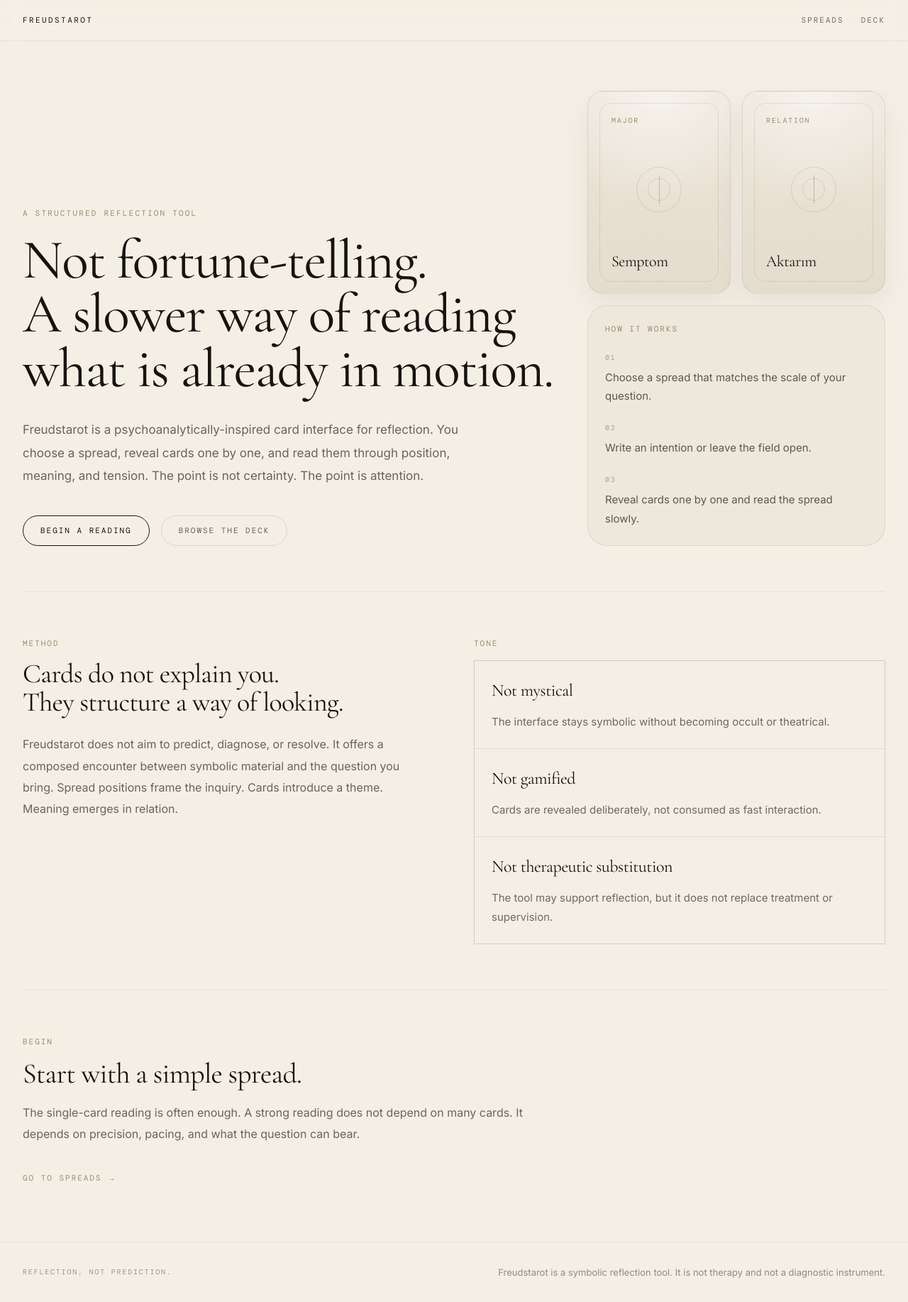
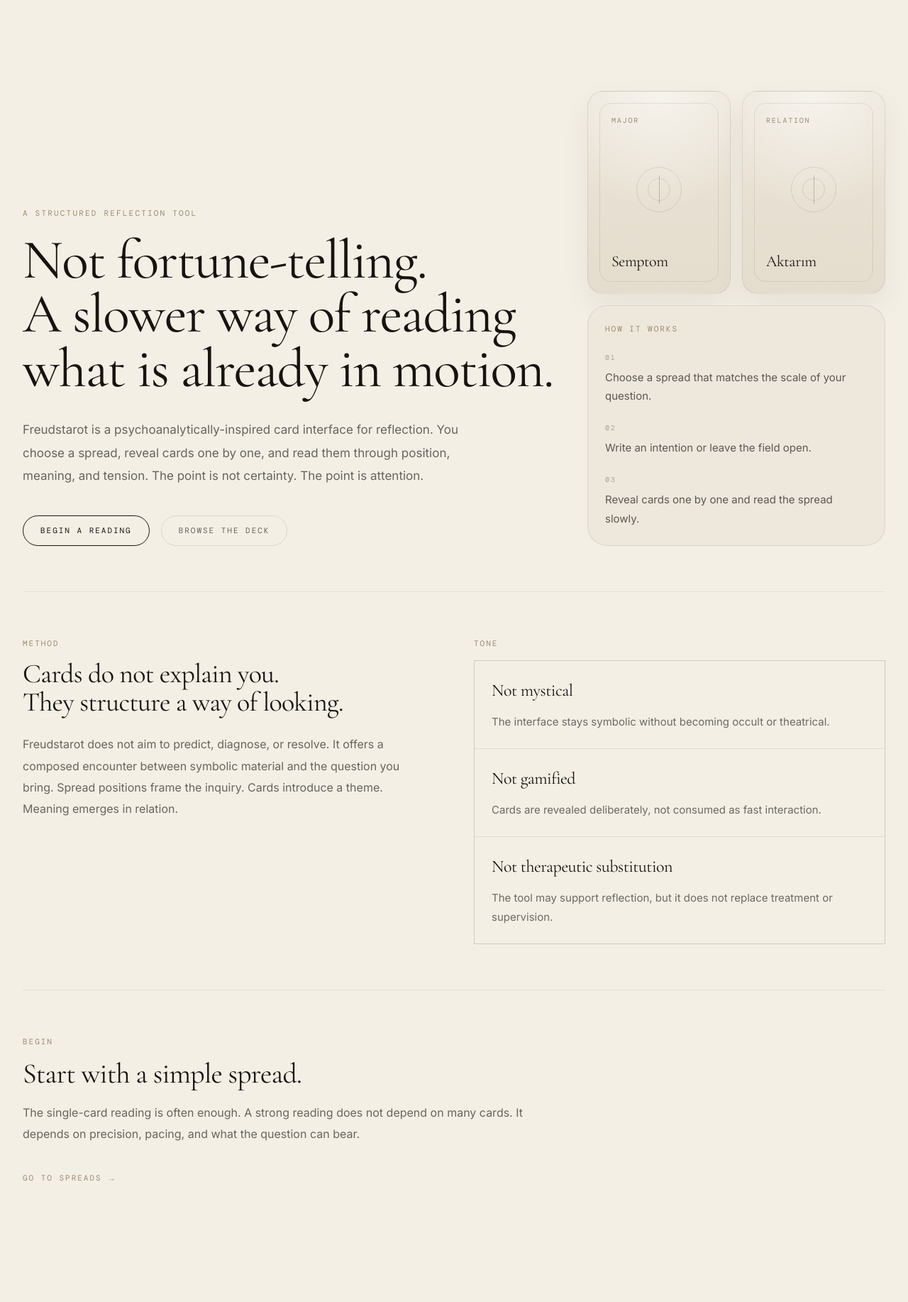
Before and after one commit to selaleakirmak-cmyk/freuds, a Next.js app: page / in a window 1280 px wide. Shown: the whole page at 71% size. After the commit the page ends 1749 px from the top, so only its background shows below. Built offline with nearby package versions, Linux system fonts and the light colour scheme; a web font is replaced by a local one.

Commit message:
Simplify root layout for localized routing

```diff
--- a/app/layout.tsx
+++ b/app/layout.tsx
@@ -1,5 +1,4 @@
 import type { Metadata } from "next";
-import Link from "next/link";
 import { Cormorant_Garamond, Inter, DM_Mono } from "next/font/google";
 import "./globals.css";
 
@@ -34,34 +33,7 @@ export default function RootLayout({ children }: Readonly<{ children: React.Reac
   return (
     <html lang="en" className={`${cormorant.variable} ${inter.variable} ${dmMono.variable}`}>
       <body className="min-h-screen bg-[#F4EFE4] text-[#161310] antialiased">
-        <div className="relative flex min-h-screen flex-col">
-          <header className="fixed inset-x-0 top-0 z-50 border-b border-black/6 bg-[#F4EFE4]/88 backdrop-blur-md">
-            <div className="mx-auto flex max-w-7xl items-center justify-between px-6 py-5 md:px-8">
-              <Link href="/" className="font-mono text-[11px] uppercase tracking-[0.22em] text-[#161310] transition hover:text-[#9B8B6E]">
-                Freudstarot
-              </Link>
-              <nav className="flex items-center gap-6">
-                <Link href="/spreads" className="font-mono text-[11px] uppercase tracking-[0.18em] text-black/55 transition hover:text-[#161310]">
-                  Spreads
-                </Link>
-                <Link href="/deck" className="font-mono text-[11px] uppercase tracking-[0.18em] text-black/55 transition hover:text-[#161310]">
-                  Deck
-                </Link>
-              </nav>
-            </div>
-          </header>
-          <main className="flex-1">{children}</main>
-          <footer className="border-t border-black/6">
-            <div className="mx-auto flex max-w-7xl flex-col gap-2 px-6 py-8 md:flex-row md:items-center md:justify-between md:px-8">
-              <p className="font-mono text-[10px] uppercase tracking-[0.18em] text-black/38">
-                Reflection, not prediction.
-              </p>
-              <p className="text-[13px] leading-[1.6] text-black/42">
-                Freudstarot is a symbolic reflection tool. It is not therapy and not a diagnostic instrument.
-              </p>
-            </div>
-          </footer>
-        </div>
+        {children}
       </body>
     </html>
   );
```
